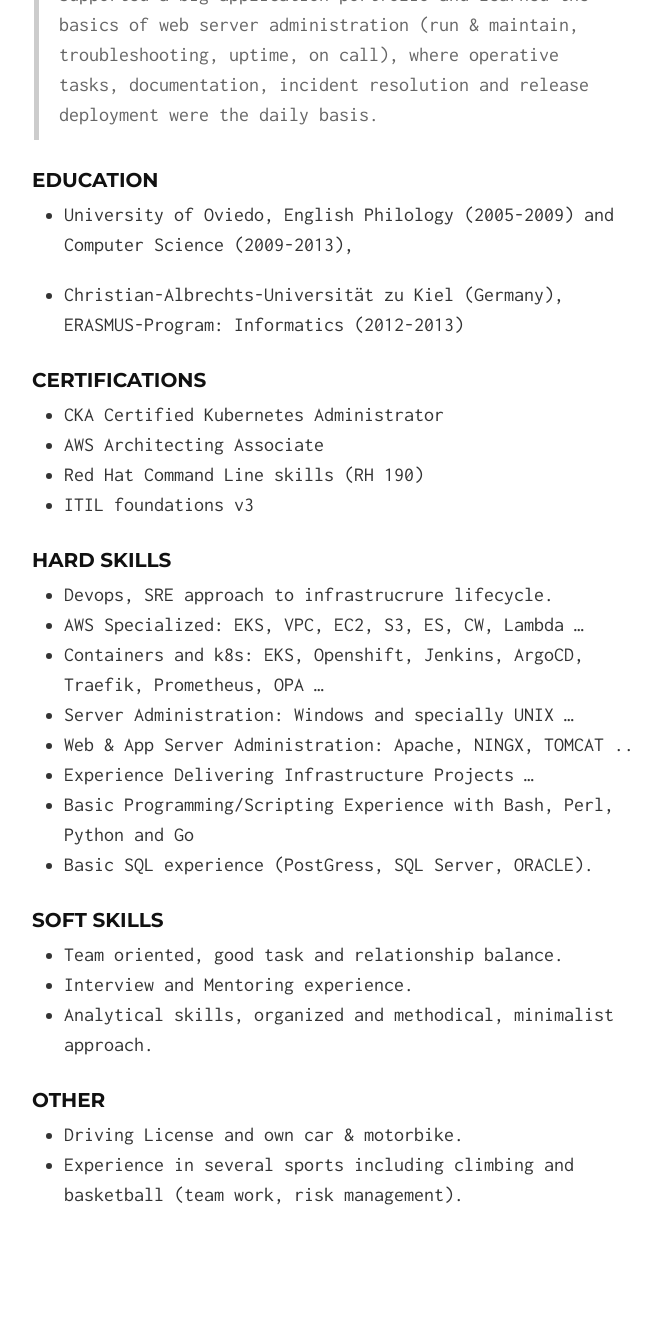
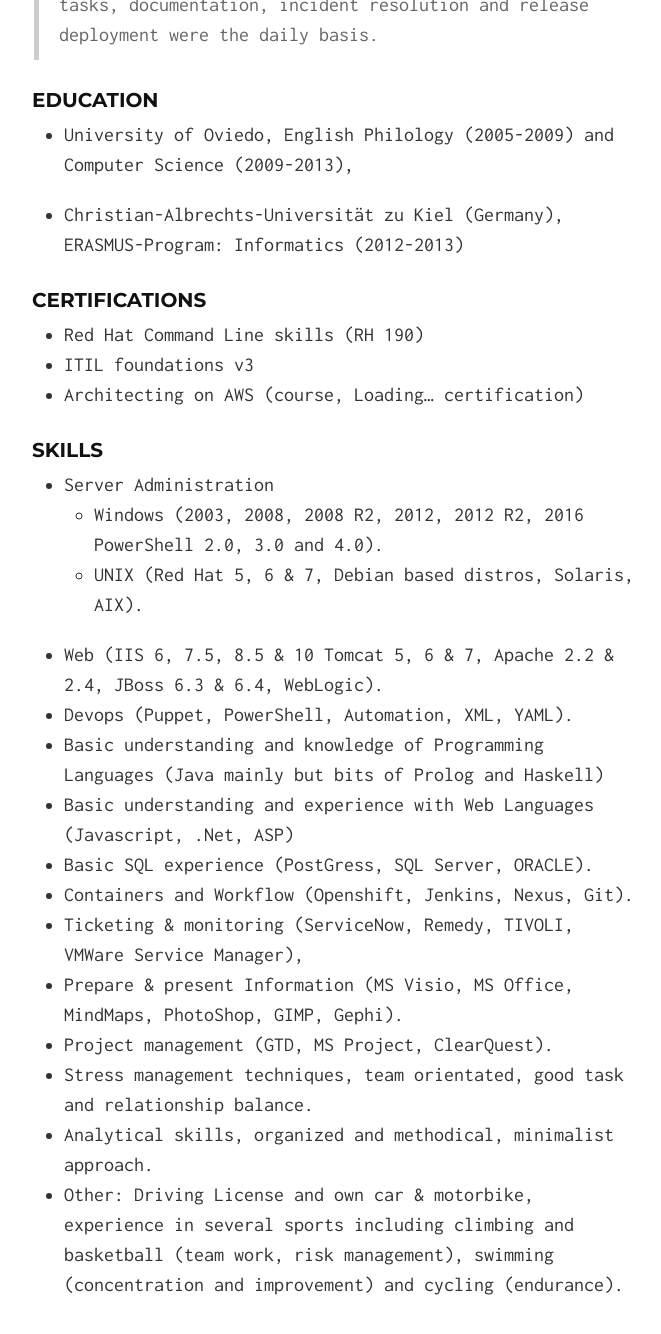
Before and after one commit to alexmeise/alexmeise.github.io, a Jekyll site: the page built from cv.md, in a window 1280 px wide and 1400 px high, scrolled down 2100 px. Shown: the top 1334 px of the window, without its empty margins (306-967 px from the left). Built offline with Jekyll 4.4.1, drawn with Linux system fonts in a browser that asks for light colours; our own code applies the rules of GitHub Pages for plain Markdown files; before the commit the page ends 3410 px from its top, so only the background shows below that; some of the changed text lies outside the part shown.

Commit message:
remove out of date CVs for now

```diff
--- a/cv.md
+++ b/cv.md
@@ -10,7 +6,7 @@ outofdate [Descargar en Español](https://drive.google.com/open?id=0B1kbXXDWKhzj
 
 *   Operations and Project Work.
 
-*   Spanish, English, German, Team player.
+*   Spanish, English, German, Team player, Stress Management Techniques.
 
 ### Employment
 
@@ -42,29 +38,24 @@ outofdate [Descargar en Español](https://drive.google.com/open?id=0B1kbXXDWKhzj
 
 ### Certifications
 
-*   CKA Certified Kubernetes Administrator
-*   AWS Architecting Associate
 *   Red Hat Command Line skills (RH 190)
 *   ITIL foundations v3
+*   Architecting on AWS (course, Loading... certification)
 
-### Hard Skills
+### Skills
 
-*   Devops, SRE approach to infrastrucrure lifecycle.
-*   AWS Specialized: EKS, VPC, EC2, S3, ES, CW, Lambda ...
-*   Containers and k8s: EKS, Openshift, Jenkins, ArgoCD, Traefik, Prometheus, OPA ...
-*   Server Administration: Windows and specially UNIX ...
-*   Web & App Server Administration: Apache, NINGX, TOMCAT ..
-*   Experience Delivering Infrastructure Projects ...
-*   Basic Programming/Scripting Experience with Bash, Perl, Python and Go
+*   Server Administration
+    *   Windows (2003, 2008, 2008 R2, 2012, 2012 R2, 2016 PowerShell 2.0, 3.0 and 4.0).
+    *   UNIX (Red Hat 5, 6 & 7, Debian based distros, Solaris, AIX).
+*   Web (IIS 6, 7.5, 8.5 & 10 Tomcat 5, 6 & 7, Apache 2.2 & 2.4, JBoss 6.3 & 6.4, WebLogic).
+*   Devops (Puppet, PowerShell, Automation, XML, YAML).
+*   Basic understanding and knowledge of Programming Languages (Java mainly but bits of Prolog and Haskell)
+*   Basic understanding and experience with Web Languages (Javascript, .Net, ASP)
 *   Basic SQL experience (PostGress, SQL Server, ORACLE).
-
-### Soft Skills
-
-*   Team oriented, good task and relationship balance.
-*   Interview and Mentoring experience.
+*   Containers and Workflow (Openshift, Jenkins, Nexus, Git).
+*   Ticketing & monitoring (ServiceNow, Remedy, TIVOLI, VMWare Service Manager),
+*   Prepare & present Information (MS Visio, MS Office, MindMaps, PhotoShop, GIMP, Gephi).
+*   Project management (GTD, MS Project, ClearQuest).
+*   Stress management techniques, team orientated, good task and relationship balance.
 *   Analytical skills, organized and methodical, minimalist approach.
-
-### Other
-
-*   Driving License and own car & motorbike.
-*   Experience in several sports including climbing and basketball (team work, risk management).
+*   Other: Driving License and own car & motorbike, experience in several sports including climbing and basketball (team work, risk management), swimming (concentration and improvement) and cycling (endurance).
```
Also changed, not shown: other parts of cv.md (+0 -4 lines).
